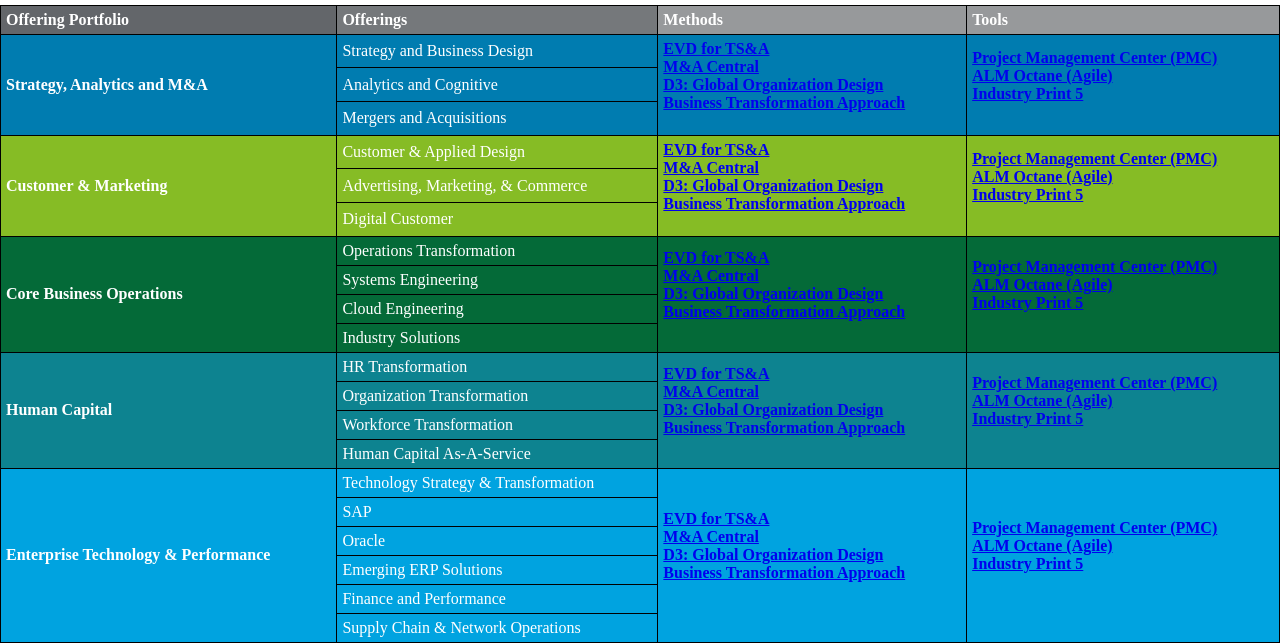
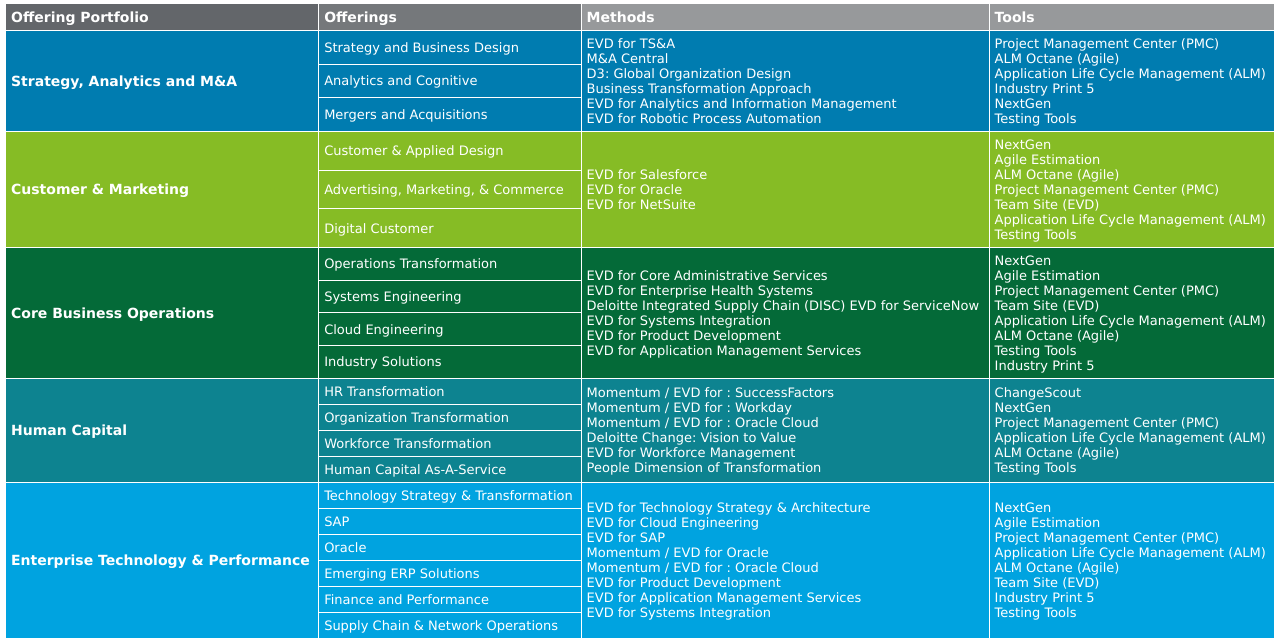
Before and after one commit to codingakash4/Methods-Tools_CoP, a plain HTML site: page index.html in a window 1280 px wide. Shown: the part 165-809 px from the top of the page. Drawn offline with Linux system fonts and the light colour scheme.

Commit message:
Add files via upload

```diff
--- a/css/style.css
+++ b/css/style.css
@@ -1,15 +1,50 @@
 body{
-  margin: 0;
+  margin: 5px;
   }
 h2{
-  margin: 8px;
+  margin: 5px;
 }
-table, th, td {
+table,td{
   border: 1px solid black;
   border-collapse: collapse;
+  font-family: verdana;
+  font-style: normal;
+  font-size: 13px;
 }
-th, td {
+th{
+  border: 1px solid white;
+  border-collapse: collapse;
+  font-family: verdana;
+  font-style: normal;
+  font-size: 14px;
   padding: 5px;
   text-align: left;
   color: white;
 }
+td{
+  border: 1px solid white;
+  border-collapse: collapse;
+  font-family: verdana;
+  font-style: normal;
+  font-size: 13px;
+  padding: 5px;
+  text-align: left;
+  color: white;
+}
+a:link {
+  text-decoration: none;
+  color: white
+}
+
+a:visited {
+  text-decoration: none;
+}
+
+a:hover {
+  text-decoration: underline;
+  color: blue;
+}
+
+a:active {
+  text-decoration: underline;
+}
--- a/index.html
+++ b/index.html
@@ -13,23 +13,30 @@
 
     <table style="width:100%">
       <tr>
-        <th style="background-color:#63666A">Offering Portfolio</th>
-        <th style="background-color:#75787B">Offerings</th>
-        <th style="background-color:#97999B">Methods</th>
-        <th style="background-color:#97999B">Tools</th>
+        <th class="header1" style="background-color:#63666A">Offering Portfolio</th>
+        <th class="header1" style="background-color:#75787B">Offerings</th>
+        <th class="header1" style="background-color:#97999B">Methods</th>
+        <th class="header1" style="background-color:#97999B">Tools</th>
       </tr>
       <tr>
         <th rowspan="3" style="background-color:#007CB0">Strategy, Analytics and M&A</th>
         <td style="background-color:#007CB0">Strategy and Business Design</td>
-        <th rowspan="3" style="background-color:#007CB0"><a href="https://consulting.deloitteresources.com/sandd/cmt/methods/Pages/evd_tech_strat.aspx">EVD for TS&A </a><br>
+        <td rowspan="3" style="background-color:#007CB0">
+          <a href="https://consulting.deloitteresources.com/sandd/cmt/methods/Pages/evd_tech_strat.aspx">EVD for TS&A </a><br>
           <a href="https://global.deloitteresources.com/services/manda/pages/ma_central.aspx">M&A Central</a><br>
           <a href="https://methods.deloitteresources.com/GlobalOrganizationDesignMethod/index.htm">D3: Global Organization Design</a><br>
-          <a href="https://methods.deloitteresources.com/BusinessTransformation/index.htm">Business Transformation Approach</a><br><br>
-        </th>
-        <th rowspan="3" style="background-color:#007CB0"><a href="https://consulting.deloitteresources.com/sandd/cmt/enablingtools/Pages/pmc.aspx">Project Management Center (PMC)</a><br>
-          <a href="https://consulting.deloitteresources.com/sandd/cmt/enablingtools/Pages/Octane.aspx">ALM Octane (Agile)</a><br>
-          <a href="https://consulting.deloitteresources.com/sandd/cmt/enablingtools/Pages/Octane.aspx">Industry Print 5</a><br><br>
-        </th>
+          <a href="https://methods.deloitteresources.com/BusinessTransformation/index.htm">Business Transformation Approach</a><br>
+          <a href="https://consulting.deloitteresources.com/sandd/cmt/methods/Pages/evdim.aspx">EVD for Analytics and Information Management</a><br>
+          <a href="https://consulting.deloitteresources.com/sandd/cmt/methods/Pages/EVD-for-Robotic-Process-Automation.aspx">EVD for Robotic Process Automation</a><br>
+        </td>
+        <td rowspan="3" style="background-color:#007CB0">
+          <a href="https://consulting.deloitteresources.com/sandd/cmt/enablingtools/Pages/pmc.aspx">Project Management Center (PMC)</a><br>
+          <a style="col" href="https://consulting.deloitteresources.com/sandd/cmt/enablingtools/Pages/Octane.aspx">ALM Octane (Agile)</a><br>
+          <a href="https://consulting.deloitteresources.com/sandd/cmt/enablingtools/Pages/HP-ALM-Sprinter.aspx">Application Life Cycle Management (ALM)</a><br>
+          <a href="https://consulting.deloitteresources.com/sandd/cmt/enablingtools/Pages/Octane.aspx">Industry Print 5</a><br>
+          <a href="https://consulting.deloitteresources.com/sandd/cmt/enablingtools/Pages/estimate.aspx">NextGen</a><br>
+          <a href="https://consulting.deloitteresources.com/sandd/cmt/enablingtools/Pages/Home.aspx">Testing Tools</a><br>
+        </td>
       </tr>
       <tr>
         <td style="background-color:#007CB0">Analytics and Cognitive</td>
@@ -42,15 +49,20 @@
       <tr>
         <th rowspan="3" style="background-color:#86BC25">Customer & Marketing</th>
         <td style="background-color:#86BC25">Customer & Applied Design</td>
-        <th rowspan="3" style="background-color:#86BC25"><a href="https://consulting.deloitteresources.com/sandd/cmt/methods/Pages/evd_tech_strat.aspx">EVD for TS&A </a><br>
-          <a href="https://global.deloitteresources.com/services/manda/pages/ma_central.aspx">M&A Central</a><br>
-          <a href="https://methods.deloitteresources.com/GlobalOrganizationDesignMethod/index.htm">D3: Global Organization Design</a><br>
-          <a href="https://methods.deloitteresources.com/BusinessTransformation/index.htm">Business Transformation Approach</a><br><br>
-        </th>
-        <th rowspan="3" style="background-color:#86BC25"><a href="https://consulting.deloitteresources.com/sandd/cmt/enablingtools/Pages/pmc.aspx">Project Management Center (PMC)</a><br>
-          <a href="https://consulting.deloitteresources.com/sandd/cmt/enablingtools/Pages/Octane.aspx">ALM Octane (Agile)</a><br>
-          <a href="https://consulting.deloitteresources.com/sandd/cmt/enablingtools/Pages/Octane.aspx">Industry Print 5</a><br><br>
-        </th>
+        <td rowspan="3" style="background-color:#86BC25">
+            <a href="https://consulting.deloitteresources.com/sandd/cmt/methods/Pages/evd_sf.aspx">EVD for Salesforce</a><br>
+            <a href="https://consulting.deloitteresources.com/sandd/cmt/methods/Pages/evdoracle.aspx">EVD for Oracle</a><br>
+            <a href="https://consulting.deloitteresources.com/sandd/cmt/methods/Pages/evdnetsuite.aspx">EVD for NetSuite</a><br>
+        </td>
+        <td rowspan="3" style="background-color:#86BC25">
+            <a href="https://consulting.deloitteresources.com/sandd/cmt/enablingtools/Pages/estimate.aspx">NextGen</a><br>
+            <a href="https://www.km.deloitteresources.com/sites/live/consulting/_layouts/DTTS.DR.KAMDocumentForms/KAMDisplay.aspx?List=513ae4d5-443f-4bc1-9f25-8f68dc5aa0c0&ID=2201225">Agile Estimation</a><br>
+            <a href="https://consulting.deloitteresources.com/sandd/cmt/enablingtools/Pages/Octane.aspx">ALM Octane (Agile)</a></br>
+            <a href="https://consulting.deloitteresources.com/sandd/cmt/enablingtools/Pages/pmc.aspx">Project Management Center (PMC)</a></br>
+            <a href="https://consulting.deloitteresources.com/sandd/cmt/methods/Pages/SharePoint_Method_Delivery.aspx">Team Site (EVD)</a></br>
+            <a href="https://consulting.deloitteresources.com/sandd/cmt/enablingtools/Pages/HP-ALM-Sprinter.aspx">Application Life Cycle Management (ALM)</a></br>
+            <a href="https://consulting.deloitteresources.com/sandd/cmt/enablingtools/Pages/Home.aspx">Testing Tools</a></br>
+        </td>
       </tr>
       <tr>
         <td style="background-color:#86BC25">Advertising, Marketing, & Commerce</td>
@@ -63,15 +75,25 @@
       <tr>
         <th rowspan="4" style="background-color:#046A38">Core Business Operations</th>
         <td style="background-color:#046A38">Operations Transformation</td>
-        <th rowspan="4" style="background-color:#046A38"><a href="https://consulting.deloitteresources.com/sandd/cmt/methods/Pages/evd_tech_strat.aspx">EVD for TS&A </a><br>
-          <a href="https://global.deloitteresources.com/services/manda/pages/ma_central.aspx">M&A Central</a><br>
-          <a href="https://methods.deloitteresources.com/GlobalOrganizationDesignMethod/index.htm">D3: Global Organization Design</a><br>
-          <a href="https://methods.deloitteresources.com/BusinessTransformation/index.htm">Business Transformation Approach</a><br><br>
-        </th>
-        <th rowspan="4" style="background-color:#046A38"><a href="https://consulting.deloitteresources.com/sandd/cmt/enablingtools/Pages/pmc.aspx">Project Management Center (PMC)</a><br>
-          <a href="https://consulting.deloitteresources.com/sandd/cmt/enablingtools/Pages/Octane.aspx">ALM Octane (Agile)</a><br>
-          <a href="https://consulting.deloitteresources.com/sandd/cmt/enablingtools/Pages/Octane.aspx">Industry Print 5</a><br><br>
-        </th>
+        <td rowspan="4" style="background-color:#046A38">
+            <a href="https://consulting.deloitteresources.com/sandd/cmt/methods/Pages/evdcas.aspx">EVD for Core Administrative Services</a><br>
+            <a href="https://consulting.deloitteresources.com/sandd/cmt/methods/Pages/evdehr.aspx">EVD for Enterprise Health Systems</a><br>
+            <a href="https://consulting.deloitteresources.com/sandd/cmt/methods/Pages/disc_mrc.aspx">Deloitte Integrated Supply Chain (DISC)</a>
+            <a href="https://consulting.deloitteresources.com/sandd/cmt/methods/Pages/EVD-for-Service-Now.aspx">EVD for ServiceNow</a><br>
+            <a href="https://consulting.deloitteresources.com/sandd/cmt/methods/Pages/evdsi.aspx">EVD for Systems Integration</a><br>
+            <a href="https://consulting.deloitteresources.com/sandd/cmt/methods/Pages/evdproddev.aspx">EVD for Product Development</a><br>
+            <a href="https://consulting.deloitteresources.com/sandd/cmt/methods/Pages/evdams.aspx">EVD for Application Management Services</a><br>
+        </td>
+        <td rowspan="4" style="background-color:#046A38">
+          <a href="https://consulting.deloitteresources.com/sandd/cmt/enablingtools/Pages/estimate.aspx">NextGen</a><br>
+            <a href="https://www.km.deloitteresources.com/sites/live/consulting/_layouts/DTTS.DR.KAMDocumentForms/KAMDisplay.aspx?List=513ae4d5-443f-4bc1-9f25-8f68dc5aa0c0&ID=2201225">Agile Estimation</a><br>
+            <a href="https://consulting.deloitteresources.com/sandd/cmt/enablingtools/Pages/pmc.aspx">Project Management Center (PMC)</a></br>
+            <a href="https://consulting.deloitteresources.com/sandd/cmt/methods/Pages/SharePoint_Method_Delivery.aspx">Team Site (EVD)</a></br>
+            <a href="https://consulting.deloitteresources.com/sandd/cmt/enablingtools/Pages/HP-ALM-Sprinter.aspx">Application Life Cycle Management (ALM)</a></br>
+            <a href="https://consulting.deloitteresources.com/sandd/cmt/enablingtools/Pages/Octane.aspx">ALM Octane (Agile)</a></br>
+            <a href="https://consulting.deloitteresources.com/sandd/cmt/enablingtools/Pages/Home.aspx">Testing Tools</a></br>
+            <a href="https://consulting.deloitteresources.com/sandd/cmt/enablingtools/Pages/Octane.aspx">Industry Print 5</a>
+        </td>
       </tr>
       <tr>
         <td style="background-color:#046A38">Systems Engineering</td>
@@ -85,15 +107,22 @@
       <tr>
         <th rowspan="4" style="background-color:#0D8390">Human Capital</th>
         <td style="background-color:#0D8390">HR Transformation</td>
-        <th rowspan="4" style="background-color:#0D8390"><a href="https://consulting.deloitteresources.com/sandd/cmt/methods/Pages/evd_tech_strat.aspx">EVD for TS&A </a><br>
-          <a href="https://global.deloitteresources.com/services/manda/pages/ma_central.aspx">M&A Central</a><br>
-          <a href="https://methods.deloitteresources.com/GlobalOrganizationDesignMethod/index.htm">D3: Global Organization Design</a><br>
-          <a href="https://methods.deloitteresources.com/BusinessTransformation/index.htm">Business Transformation Approach</a><br><br>
-        </th>
-        <th rowspan="4" style="background-color:#0D8390"><a href="https://consulting.deloitteresources.com/sandd/cmt/enablingtools/Pages/pmc.aspx">Project Management Center (PMC)</a><br>
+        <td rowspan="4" style="background-color:#0D8390">
+            <a href="https://consulting.deloitteresources.com/sandd/cmt/methods/Pages/EVD-for-SuccessFactors.aspx">Momentum / EVD for : SuccessFactors</a><br>
+            <a href="https://consulting.deloitteresources.com/sandd/cmt/methods/Pages/evd_workday.aspx">Momentum / EVD for : Workday</a><br>
+            <a href="https://consulting.deloitteresources.com/sandd/cmt/methods/Pages/EVD-for-Oracle-Cloud.aspx">Momentum / EVD for : Oracle Cloud</a><br>
+            <a href="https://consulting.deloitteresources.com/sandd/cmt/methods/Pages/Deloitte-Change-Vision-to-Value.aspx">Deloitte Change: Vision to Value</a><br>
+            <a href="https://consulting.deloitteresources.com/sandd/cmt/methods/Pages/evdlco.aspx">EVD for Workforce Management</a><br>
+            <a href="https://consulting.deloitteresources.com/sandd/cmt/methods/Pages/pdot_mrc.aspx">People Dimension of Transformation</a><br>
+        </td>
+        <td rowspan="4" style="background-color:#0D8390">
+          <a href="https://consulting.deloitteresources.com/sandd/cmt/enablingtools/Pages/pmc.aspx">ChangeScout</a><br>
+          <a href="https://consulting.deloitteresources.com/sandd/cmt/enablingtools/Pages/estimate.aspx">NextGen</a><br>
+          <a href="https://consulting.deloitteresources.com/sandd/cmt/enablingtools/Pages/pmc.aspx">Project Management Center (PMC)</a><br>
+          <a href="https://consulting.deloitteresources.com/sandd/cmt/enablingtools/Pages/HP-ALM-Sprinter.aspx">Application Life Cycle Management (ALM)</a><br>
           <a href="https://consulting.deloitteresources.com/sandd/cmt/enablingtools/Pages/Octane.aspx">ALM Octane (Agile)</a><br>
-          <a href="https://consulting.deloitteresources.com/sandd/cmt/enablingtools/Pages/Octane.aspx">Industry Print 5</a><br><br>
-        </th>
+          <a href="https://consulting.deloitteresources.com/sandd/cmt/enablingtools/Pages/Home.aspx">Testing Tools</a><br>
+        </td>
       </tr>
       <tr>
         <td style="background-color:#0D8390">Organization Transformation</td>
@@ -110,15 +139,26 @@
       <tr>
         <th rowspan="6" style="background-color:#00A3E0">Enterprise Technology & Performance</th>
         <td style="background-color:#00A3E0">Technology Strategy & Transformation</td>
-        <th rowspan="6" style="background-color:#00A3E0"><a href="https://consulting.deloitteresources.com/sandd/cmt/methods/Pages/evd_tech_strat.aspx">EVD for TS&A </a><br>
-          <a href="https://global.deloitteresources.com/services/manda/pages/ma_central.aspx">M&A Central</a><br>
-          <a href="https://methods.deloitteresources.com/GlobalOrganizationDesignMethod/index.htm">D3: Global Organization Design</a><br>
-          <a href="https://methods.deloitteresources.com/BusinessTransformation/index.htm">Business Transformation Approach</a><br><br>
-        </th>
-        <th rowspan="6" style="background-color:#00A3E0"><a href="https://consulting.deloitteresources.com/sandd/cmt/enablingtools/Pages/pmc.aspx">Project Management Center (PMC)</a><br>
+        <td rowspan="6" style="background-color:#00A3E0">
+            <a href="https://consulting.deloitteresources.com/sandd/cmt/methods/Pages/evd_tech_strat.aspx">EVD for Technology Strategy & Architecture</a><br>
+            <a href="https://consulting.deloitteresources.com/sandd/cmt/methods/Pages/EVD-for-Cloud.aspx">EVD for Cloud Engineering</a><br>
+            <a href="https://consulting.deloitteresources.com/sandd/cmt/methods/Pages/evdsap.aspx">EVD for SAP</a><br>
+            <a href="https://hrtech.deloitte.com/momentum#/subpage/home">Momentum / EVD for Oracle</a><br>
+            <a href="https://consulting.deloitteresources.com/sandd/cmt/methods/Pages/EVD-for-Oracle-Cloud.aspx">Momentum / EVD for : Oracle Cloud</a><br>
+            <a href="https://consulting.deloitteresources.com/sandd/cmt/methods/Pages/evdproddev.aspx">EVD for Product Development</a><br>
+            <a href="https://consulting.deloitteresources.com/sandd/cmt/methods/Pages/evdams.aspx">EVD for Application Management Services</a><br>
+            <a href="https://consulting.deloitteresources.com/sandd/cmt/methods/Pages/evdsi.aspx">EVD for Systems Integration</a>
+        </td>
+        <td rowspan="6" style="background-color:#00A3E0">
+          <a href="https://consulting.deloitteresources.com/sandd/cmt/enablingtools/Pages/estimate.aspx">NextGen</a><br>
+          <a href="https://www.km.deloitteresources.com/sites/live/consulting/_layouts/DTTS.DR.KAMDocumentForms/KAMDisplay.aspx?List=513ae4d5-443f-4bc1-9f25-8f68dc5aa0c0&ID=2201225">Agile Estimation</a><br>
+          <a href="https://consulting.deloitteresources.com/sandd/cmt/enablingtools/Pages/pmc.aspx">Project Management Center (PMC)</a><br>
+          <a href="https://consulting.deloitteresources.com/sandd/cmt/enablingtools/Pages/HP-ALM-Sprinter.aspx">Application Life Cycle Management (ALM)</a><br>
           <a href="https://consulting.deloitteresources.com/sandd/cmt/enablingtools/Pages/Octane.aspx">ALM Octane (Agile)</a><br>
-          <a href="https://consulting.deloitteresources.com/sandd/cmt/enablingtools/Pages/Octane.aspx">Industry Print 5</a><br><br>
-        </th>
+          <a href="https://consulting.deloitteresources.com/sandd/cmt/enablingtools/Pages/Home.aspx">Team Site (EVD)</a><br>
+          <a href="https://consulting.deloitteresources.com/sandd/cmt/enablingtools/Pages/Octane.aspx">Industry Print 5</a><br>
+          <a href="https://consulting.deloitteresources.com/sandd/cmt/enablingtools/Pages/Home.aspx">Testing Tools</a><br>
+        </td>
       </tr>
       <tr>
         <td style="background-color:#00A3E0">SAP</td>
```
